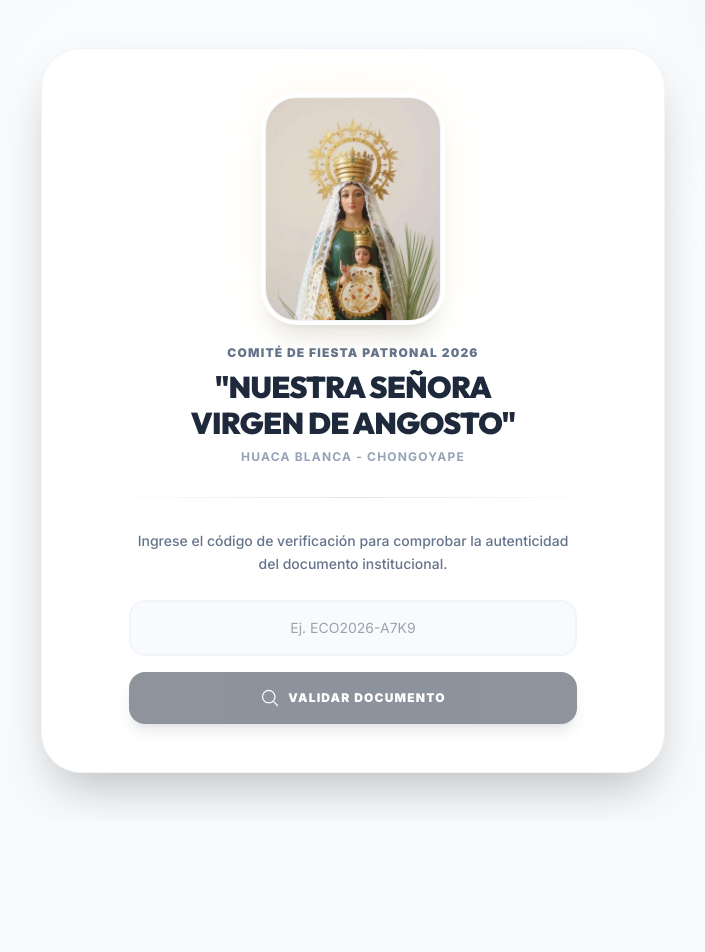
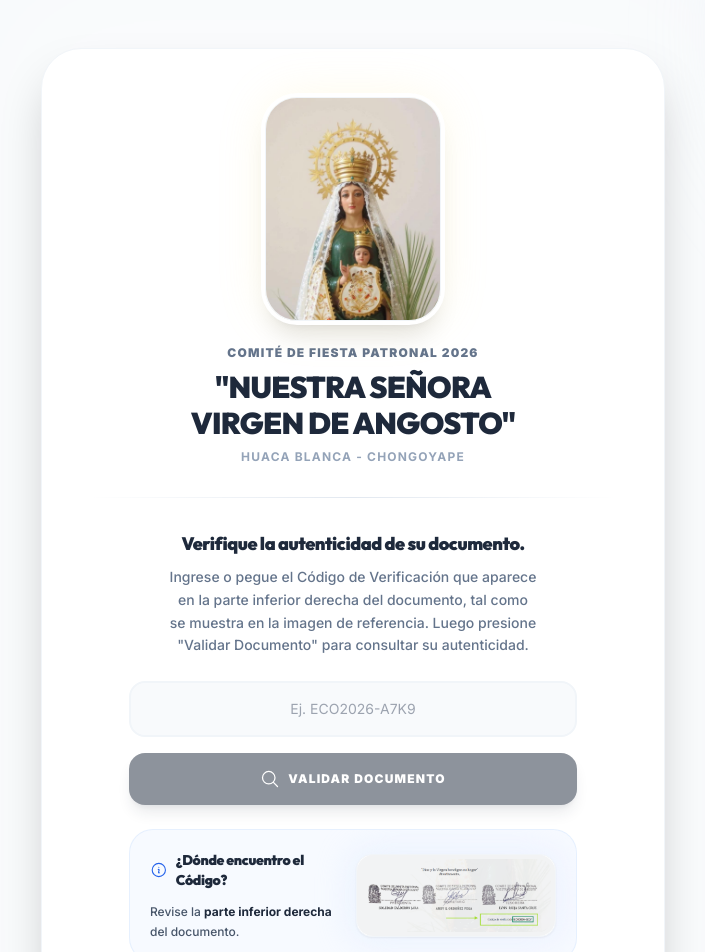
Before and after one commit to andycodev/control-oficios, a Vue app: page /validar in a window 1280 px wide. Shown: the top 952 px of the page, without its empty margins (287-992 px from the left). Before the commit the page ends 821 px from the top, so only its background shows below. Built offline with nearby package versions, Linux system fonts and the light colour scheme; no server answers; what @tanstack/vue-query would draw is missing.

Commit message:
mejorar validacion

```diff
--- a/src/views/Validar.vue
+++ b/src/views/Validar.vue
@@ -3,24 +3,26 @@
 
     <!-- Background decorations -->
     <div class="absolute -top-40 -right-40 w-96 h-96 rounded-full bg-slate-200/50 blur-3xl pointer-events-none"></div>
-    <div class="absolute top-1/2 left-1/2 -translate-x-1/2 -translate-y-1/2 w-full max-w-2xl h-full bg-white/40 blur-3xl pointer-events-none"></div>
+    <div
+      class="absolute top-1/2 left-1/2 -translate-x-1/2 -translate-y-1/2 w-full max-w-2xl h-full bg-white/40 blur-3xl pointer-events-none">
+    </div>
 
     <!-- Main Container -->
     <div class="flex-grow flex items-center justify-center p-4 sm:p-6 md:py-12 relative z-10 w-full max-w-2xl mx-auto">
 
-      <div class="w-full bg-white rounded-[2.5rem] shadow-2xl overflow-hidden transition-all duration-500 border border-slate-100 p-6 sm:p-10 md:p-12">
+      <div
+        class="w-full bg-white rounded-[2.5rem] shadow-2xl overflow-hidden transition-all duration-500 border border-slate-100 p-6 sm:p-10 md:p-12">
 
         <!-- HEADER INSTITUCIONAL -->
         <div class="flex flex-col items-center text-center mb-8 animate-in fade-in slide-in-from-top-4 duration-700">
 
           <!-- 1. Imagen de la Virgen -->
           <div class="relative mb-6 group">
-            <div class="absolute inset-0 bg-amber-200 rounded-[2rem] blur-xl opacity-20 group-hover:opacity-40 transition-opacity duration-500"></div>
-            <img
-              src="/images/virgen-de-angosto.jpg"
-              alt="Virgen de Angosto"
-              class="relative w-36 h-48 sm:w-44 sm:h-56 object-cover object-top rounded-[2rem] shadow-xl ring-4 ring-white border border-slate-100 transition-transform duration-500 group-hover:scale-[1.02]"
-            />
+            <div
+              class="absolute inset-0 bg-amber-200 rounded-[2rem] blur-xl opacity-20 group-hover:opacity-40 transition-opacity duration-500">
+            </div>
+            <img src="/images/virgen-de-angosto.jpg" alt="Virgen de Angosto"
+              class="relative w-36 h-48 sm:w-44 sm:h-56 object-cover object-top rounded-[2rem] shadow-xl ring-4 ring-white border border-slate-100 transition-transform duration-500 group-hover:scale-[1.02]" />
           </div>
 
           <!-- 2. Nombre del comité -->
@@ -28,7 +30,8 @@
             <h1 class="text-[11px] sm:text-xs font-black text-slate-500 uppercase tracking-widest leading-relaxed">
               Comité de Fiesta Patronal 2026
             </h1>
-            <h2 class="text-xl sm:text-3xl font-outfit font-black text-slate-800 uppercase tracking-tight text-balance leading-tight">
+            <h2
+              class="text-xl sm:text-3xl font-outfit font-black text-slate-800 uppercase tracking-tight text-balance leading-tight">
               "Nuestra Señora Virgen de Angosto"
             </h2>
             <h3 class="text-[10px] sm:text-xs font-bold text-slate-400 uppercase tracking-widest mt-1">
@@ -42,37 +45,78 @@
         <!-- BÚSQUEDA MANUAL -->
         <Transition name="fade" mode="out-in">
           <div v-if="!resultadoObtenido && !buscando" class="space-y-6 max-w-md mx-auto">
-            <div class="text-center">
-              <p class="text-sm text-slate-500 font-medium leading-relaxed">
-                Ingrese el código de verificación para comprobar la autenticidad del documento institucional.
+            <div class="text-center space-y-2 mb-6">
+              <h3 class="text-lg font-black text-slate-800 tracking-tight font-outfit">Verifique la autenticidad de su
+                documento.</h3>
+              <p class="text-sm text-slate-500 font-medium leading-relaxed text-balance">
+                Ingrese o pegue el Código de Verificación que aparece en la parte inferior derecha del documento, tal
+                como se muestra en la imagen de referencia. Luego presione "Validar Documento" para consultar su
+                autenticidad.
               </p>
             </div>
+
             <div class="space-y-4">
-              <input
-                v-model="codigoEntrada"
-                type="text"
-                placeholder="Ej. ECO2026-A7K9"
+              <input v-model="codigoEntrada" type="text" placeholder="Ej. ECO2026-A7K9"
                 class="w-full px-5 py-4 rounded-2xl border-2 border-slate-100 bg-slate-50 text-sm font-bold text-slate-700 outline-none transition duration-200 hover:border-slate-200 focus:bg-white focus:ring-4 focus:ring-slate-500/10 focus:border-slate-400 uppercase text-center tracking-widest placeholder:normal-case placeholder:tracking-normal placeholder:font-normal"
-                @keyup.enter="buscarDocumento()"
-              />
-              <button
-                @click="buscarDocumento()"
-                :disabled="!codigoEntrada || buscando"
-                class="w-full bg-slate-800 hover:bg-slate-900 text-white font-black text-xs uppercase tracking-widest py-4 rounded-2xl transition duration-200 disabled:opacity-50 flex justify-center items-center gap-2 shadow-lg shadow-slate-800/20"
-              >
+                @keyup.enter="buscarDocumento()" />
+              <button @click="buscarDocumento()" :disabled="!codigoEntrada || buscando"
+                class="w-full bg-slate-800 hover:bg-slate-900 text-white font-black text-xs uppercase tracking-widest py-4 rounded-2xl transition duration-200 disabled:opacity-50 flex justify-center items-center gap-2 shadow-lg shadow-slate-800/20">
                 <MagnifyingGlassIcon class="w-5 h-5" />
                 Validar Documento
               </button>
+            </div>
+
+            <!-- Ayuda visual: Dónde encontrar el código -->
+            <div class="mt-8 bg-blue-50/50 border border-blue-100/60 rounded-3xl p-5 overflow-hidden">
+              <div class="flex flex-col sm:flex-row gap-5 items-center">
+
+                <!-- Columna de Texto -->
+                <div class="flex-1 space-y-3 text-center sm:text-left">
+                  <div class="flex items-center justify-center sm:justify-start gap-2">
+                    <InformationCircleIcon class="w-5 h-5 text-blue-600" />
+                    <h4 class="font-black text-slate-800 text-sm tracking-tight font-outfit">¿Dónde encuentro el Código?
+                    </h4>
+                  </div>
+                  <p class="text-xs text-slate-600 leading-relaxed font-medium">
+                    Revise la <span class="font-bold text-slate-800">parte inferior derecha</span> del documento.
+                  </p>
+                </div>
+
+                <!-- Miniatura Clickable -->
+                <div class="w-full max-w-[200px] relative group cursor-pointer" @click="modalAyudaAbierto = true">
+                  <div
+                    class="absolute -inset-2 bg-gradient-to-r from-blue-100 to-indigo-100 rounded-3xl blur-lg opacity-40 group-hover:opacity-80 transition duration-300">
+                  </div>
+                  <div class="relative bg-white p-1 rounded-2xl shadow-sm border border-slate-100 overflow-hidden">
+                    <img src="/images/codigo-verificacion.png" alt="Miniatura del código"
+                      class="w-full h-auto rounded-xl object-cover opacity-90 group-hover:opacity-100 transition duration-300" />
+                    <div
+                      class="absolute inset-0 bg-slate-900/5 group-hover:bg-slate-900/10 transition duration-300 rounded-2xl">
+                    </div>
+                    <div
+                      class="absolute inset-0 flex items-center justify-center opacity-0 group-hover:opacity-100 transition duration-300">
+                      <div class="bg-blue-600 text-white p-2.5 rounded-full shadow-xl">
+                        <MagnifyingGlassIcon class="w-5 h-5" />
+                      </div>
+                    </div>
+                  </div>
+                </div>
+
+              </div>
             </div>
           </div>
 
           <!-- CARGANDO -->
           <div v-else-if="buscando" class="flex flex-col items-center justify-center py-10 space-y-4">
-            <svg class="animate-spin h-12 w-12 text-slate-800" xmlns="http://www.w3.org/2000/svg" fill="none" viewBox="0 0 24 24">
+            <svg class="animate-spin h-12 w-12 text-slate-800" xmlns="http://www.w3.org/2000/svg" fill="none"
+              viewBox="0 0 24 24">
               <circle class="opacity-20" cx="12" cy="12" r="10" stroke="currentColor" stroke-width="4"></circle>
-              <path class="opacity-80" fill="currentColor" d="M4 12a8 8 0 018-8V0C5.373 0 0 5.373 0 12h4zm2 5.291A7.962 7.962 0 014 12H0c0 3.042 1.135 5.824 3 7.938l3-2.647z"></path>
+              <path class="opacity-80" fill="currentColor"
+                d="M4 12a8 8 0 018-8V0C5.373 0 0 5.373 0 12h4zm2 5.291A7.962 7.962 0 014 12H0c0 3.042 1.135 5.824 3 7.938l3-2.647z">
+              </path>
             </svg>
-            <p class="text-xs text-slate-500 font-bold uppercase tracking-wider animate-pulse">Verificando autenticidad...</p>
+            <p class="text-xs text-slate-500 font-bold uppercase tracking-wider animate-pulse">Verificando
+              autenticidad...</p>
           </div>
 
           <!-- RESULTADOS -->
@@ -85,7 +129,8 @@
                 <div class="flex justify-center">
                   <div class="relative">
                     <div class="absolute inset-0 bg-emerald-400 blur-xl opacity-20 rounded-full"></div>
-                    <img src="/images/file-success.svg" alt="Éxito" class="relative w-20 h-20 sm:w-24 sm:h-24 drop-shadow-md" />
+                    <img src="/images/file-success.svg" alt="Éxito"
+                      class="relative w-20 h-20 sm:w-24 sm:h-24 drop-shadow-md" />
                   </div>
                 </div>
                 <h3 class="text-2xl sm:text-3xl font-black text-emerald-600 uppercase tracking-tight font-outfit">
@@ -96,33 +141,44 @@
               <!-- Tarjeta de Información -->
               <div class="bg-slate-50 border border-slate-100 rounded-[2rem] p-6 sm:p-8 space-y-5 shadow-inner">
                 <div class="flex flex-col border-b border-slate-200/70 pb-4">
-                  <span class="text-[10px] text-slate-400 uppercase tracking-widest font-black mb-1">Tipo de Documento</span>
-                  <span class="text-sm sm:text-base font-bold text-slate-800">{{ documento?.tipo || 'Documento Oficial' }}</span>
+                  <span class="text-[10px] text-slate-400 uppercase tracking-widest font-black mb-1">Tipo de
+                    Documento</span>
+                  <span class="text-sm sm:text-base font-bold text-slate-800">{{ documento?.tipo || 'Documento Oficial'
+                  }}</span>
                 </div>
 
                 <div class="flex flex-col border-b border-slate-200/70 pb-4">
                   <span class="text-[10px] text-slate-400 uppercase tracking-widest font-black mb-1">Dirigido a</span>
-                  <span class="text-sm sm:text-base font-bold text-slate-800">{{ documento?.destinatario || 'No especificado' }}</span>
+                  <span class="text-sm sm:text-base font-bold text-slate-800">
+                    {{ documento?.destinatario || 'No especificado' }}
+                  </span>
                 </div>
 
                 <div class="grid grid-cols-1 sm:grid-cols-2 gap-5 border-b border-slate-200/70 pb-4">
                   <div class="flex flex-col">
-                    <span class="text-[10px] text-slate-400 uppercase tracking-widest font-black mb-1">Correlativo</span>
-                    <span class="text-sm sm:text-base font-bold text-slate-800">{{ obtenerCodigoVisible(documento?.correlativo) }}</span>
+                    <span
+                      class="text-[10px] text-slate-400 uppercase tracking-widest font-black mb-1">Correlativo</span>
+                    <span class="text-sm sm:text-base font-bold text-slate-800">{{
+                      obtenerCodigoVisible(documento?.correlativo) }}</span>
                   </div>
                   <div class="flex flex-col">
-                    <span class="text-[10px] text-slate-400 uppercase tracking-widest font-black mb-1">Código de Verificación</span>
-                    <span class="text-sm sm:text-base font-black text-slate-800 font-outfit uppercase tracking-widest">{{ documento?.codigo_verificacion || 'N/A' }}</span>
+                    <span class="text-[10px] text-slate-400 uppercase tracking-widest font-black mb-1">Código de
+                      Verificación</span>
+                    <span
+                      class="text-sm sm:text-base font-black text-slate-800 font-outfit uppercase tracking-widest">{{
+                        documento?.codigo_verificacion || 'N/A' }}</span>
                   </div>
                 </div>
 
                 <div class="grid grid-cols-1 sm:grid-cols-2 gap-5">
                   <div v-if="documento?.creado_en" class="flex flex-col">
-                    <span class="text-[10px] text-slate-400 uppercase tracking-widest font-black mb-1">Fecha de Emisión</span>
+                    <span class="text-[10px] text-slate-400 uppercase tracking-widest font-black mb-1">Fecha de
+                      Emisión</span>
                     <span class="text-xs font-bold text-slate-600">{{ formatearFecha(documento.creado_en) }}</span>
                   </div>
                   <div class="flex flex-col">
-                    <span class="text-[10px] text-slate-400 uppercase tracking-widest font-black mb-1">Fecha de Consulta</span>
+                    <span class="text-[10px] text-slate-400 uppercase tracking-widest font-black mb-1">Fecha de
+                      Consulta</span>
                     <span class="text-xs font-bold text-slate-600">{{ fechaConsulta }}</span>
                   </div>
                 </div>
@@ -131,7 +187,9 @@
               <!-- Mensaje Institucional de Autenticidad -->
               <div class="text-center px-2 sm:px-8">
                 <p class="text-xs sm:text-sm text-slate-600 font-medium leading-relaxed italic">
-                  Este documento ha sido emitido oficialmente por el COMITÉ DE FIESTA PATRONAL 2026 "Nuestra Señora Virgen de Angosto" de Huaca Blanca - Chongoyape y su autenticidad ha sido verificada correctamente mediante este sistema.
+                  Este documento ha sido emitido oficialmente por el COMITÉ DE FIESTA PATRONAL 2026 "Nuestra Señora
+                  Virgen de Angosto" de Huaca Blanca - Chongoyape y su autenticidad ha sido verificada correctamente
+                  mediante este sistema.
                 </p>
               </div>
 
@@ -140,9 +198,10 @@
                   "Dios y la Virgen bendigan su hogar."
                 </h4>
 
-                <button @click="resetearVista" class="mx-auto text-[10px] font-black text-slate-400 hover:text-slate-700 uppercase tracking-widest transition-colors flex items-center justify-center gap-1.5 px-6 py-3 rounded-full hover:bg-slate-100">
-                   <ArrowPathIcon class="w-4 h-4" />
-                   Realizar otra consulta
+                <button @click="resetearVista"
+                  class="mx-auto text-[10px] font-black text-slate-400 hover:text-slate-700 uppercase tracking-widest transition-colors flex items-center justify-center gap-1.5 px-6 py-3 rounded-full hover:bg-slate-100">
+                  <ArrowPathIcon class="w-4 h-4" />
+                  Realizar otra consulta
                 </button>
               </div>
 
@@ -155,7 +214,8 @@
                 <div class="flex justify-center">
                   <div class="relative">
                     <div class="absolute inset-0 bg-red-400 blur-xl opacity-20 rounded-full"></div>
-                    <img src="/images/file-error.svg" alt="Error" class="relative w-20 h-20 sm:w-24 sm:h-24 drop-shadow-md" />
+                    <img src="/images/file-error.svg" alt="Error"
+                      class="relative w-20 h-20 sm:w-24 sm:h-24 drop-shadow-md" />
                   </div>
                 </div>
                 <h3 class="text-2xl sm:text-3xl font-black text-red-600 uppercase tracking-tight font-outfit">
@@ -163,18 +223,23 @@
                 </h3>
               </div>
 
-              <div class="bg-slate-50 border border-slate-100 rounded-[2rem] p-6 sm:p-8 text-center space-y-6 shadow-inner">
+              <div
+                class="bg-slate-50 border border-slate-100 rounded-[2rem] p-6 sm:p-8 text-center space-y-6 shadow-inner">
                 <p class="text-sm sm:text-base text-slate-700 font-medium leading-relaxed max-w-sm mx-auto">
-                  El documento consultado no registra una emisión oficial en el sistema del COMITÉ DE FIESTA PATRONAL 2026 "Nuestra Señora Virgen de Angosto" de Huaca Blanca - Chongoyape. Por lo tanto, no es posible confirmar su autenticidad ni que haya sido generado por este comité.
+                  El documento consultado no registra una emisión oficial en el sistema del COMITÉ DE FIESTA PATRONAL
+                  2026 "Nuestra Señora Virgen de Angosto" de Huaca Blanca - Chongoyape. Por lo tanto, no es posible
+                  confirmar su autenticidad ni que haya sido generado por este comité.
                 </p>
                 <div class="pt-6 border-t border-slate-200/70 inline-block px-8">
-                  <span class="block text-[10px] text-slate-400 uppercase tracking-widest font-black mb-1">Fecha de Consulta</span>
+                  <span class="block text-[10px] text-slate-400 uppercase tracking-widest font-black mb-1">Fecha de
+                    Consulta</span>
                   <span class="text-xs sm:text-sm font-bold text-slate-800">{{ fechaConsulta }}</span>
                 </div>
               </div>
 
               <div class="mt-8 text-center">
-                <button @click="resetearVista" class="mx-auto text-[10px] font-black text-slate-400 hover:text-slate-700 uppercase tracking-widest transition-colors flex items-center justify-center gap-1.5 px-6 py-3 rounded-full hover:bg-slate-100">
+                <button @click="resetearVista"
+                  class="mx-auto text-[10px] font-black text-slate-400 hover:text-slate-700 uppercase tracking-widest transition-colors flex items-center justify-center gap-1.5 px-6 py-3 rounded-full hover:bg-slate-100">
                   <ArrowPathIcon class="w-4 h-4" />
                   Realizar otra consulta
                 </button>
@@ -189,7 +254,8 @@
                 <div class="flex justify-center">
                   <div class="relative">
                     <div class="absolute inset-0 bg-amber-400 blur-xl opacity-20 rounded-full"></div>
-                    <img src="/images/file-warning.svg" alt="Advertencia" class="relative w-20 h-20 sm:w-24 sm:h-24 drop-shadow-md" />
+                    <img src="/images/file-warning.svg" alt="Advertencia"
+                      class="relative w-20 h-20 sm:w-24 sm:h-24 drop-shadow-md" />
                   </div>
                 </div>
                 <h3 class="text-2xl sm:text-3xl font-black text-amber-600 uppercase tracking-tight font-outfit">
@@ -197,18 +263,23 @@
                 </h3>
               </div>
 
-              <div class="bg-slate-50 border border-slate-100 rounded-[2rem] p-6 sm:p-8 text-center space-y-6 shadow-inner">
+              <div
+                class="bg-slate-50 border border-slate-100 rounded-[2rem] p-6 sm:p-8 text-center space-y-6 shadow-inner">
                 <p class="text-sm sm:text-base text-slate-700 font-medium leading-relaxed max-w-sm mx-auto">
-                  Este documento fue emitido originalmente por el COMITÉ DE FIESTA PATRONAL 2026 "Nuestra Señora Virgen de Angosto" de Huaca Blanca - Chongoyape; sin embargo, actualmente se encuentra ANULADO, por lo que ha perdido su validez y no debe utilizarse como documento oficial.
+                  Este documento fue emitido originalmente por el COMITÉ DE FIESTA PATRONAL 2026 "Nuestra Señora Virgen
+                  de Angosto" de Huaca Blanca - Chongoyape; sin embargo, actualmente se encuentra ANULADO, por lo que ha
+                  perdido su validez y no debe utilizarse como documento oficial.
                 </p>
                 <div class="pt-6 border-t border-slate-200/70 inline-block px-8">
-                  <span class="block text-[10px] text-slate-400 uppercase tracking-widest font-black mb-1">Fecha de Consulta</span>
+                  <span class="block text-[10px] text-slate-400 uppercase tracking-widest font-black mb-1">Fecha de
+                    Consulta</span>
                   <span class="text-xs sm:text-sm font-bold text-slate-800">{{ fechaConsulta }}</span>
                 </div>
               </div>
 
               <div class="mt-8 text-center">
-                <button @click="resetearVista" class="mx-auto text-[10px] font-black text-slate-400 hover:text-slate-700 uppercase tracking-widest transition-colors flex items-center justify-center gap-1.5 px-6 py-3 rounded-full hover:bg-slate-100">
+                <button @click="resetearVista"
+                  class="mx-auto text-[10px] font-black text-slate-400 hover:text-slate-700 uppercase tracking-widest transition-colors flex items-center justify-center gap-1.5 px-6 py-3 rounded-full hover:bg-slate-100">
                   <ArrowPathIcon class="w-4 h-4" />
                   Realizar otra consulta
                 </button>
@@ -221,6 +292,63 @@
       </div>
     </div>
 
+    <!-- Modal de Ayuda Visual -->
+    <Teleport to="body">
+      <Transition name="fade">
+        <div v-if="modalAyudaAbierto"
+          class="fixed inset-0 z-[9999] flex items-center justify-center p-4 bg-slate-900/80 backdrop-blur-sm"
+          @click.self="modalAyudaAbierto = false">
+          <div
+            class="bg-white rounded-[2rem] p-5 sm:p-6 w-full max-w-4xl shadow-2xl flex flex-col relative animate-in zoom-in-95 duration-200">
+
+            <div class="flex items-center justify-between mb-4 border-b border-slate-100 pb-4">
+              <div class="flex items-center gap-3">
+                <div class="bg-blue-50 text-blue-600 p-2 rounded-xl">
+                  <InformationCircleIcon class="w-6 h-6" />
+                </div>
+                <div>
+                  <h3 class="font-black text-slate-800 uppercase text-sm sm:text-base tracking-tight font-outfit">Código
+                    de Verificación</h3>
+                  <p class="text-[10px] sm:text-xs text-slate-400 font-bold uppercase tracking-wider mt-0.5">Ubicación
+                    en el documento oficial</p>
+                </div>
+              </div>
+              <button @click="modalAyudaAbierto = false"
+                class="p-2 hover:bg-slate-100 rounded-xl text-slate-400 hover:text-slate-600 transition-colors">
+                <XCircleIcon class="w-6 h-6 sm:w-7 sm:h-7" />
+              </button>
+            </div>
+
+            <div
+              class="relative bg-slate-50 border border-slate-100 rounded-2xl overflow-hidden flex-1 min-h-[40vh] flex">
+              <div
+                class="w-full overflow-auto overscroll-contain flex justify-start sm:justify-center items-center p-2 sm:p-4"
+                dir="rtl">
+                <div class="relative min-w-[550px] sm:min-w-0 sm:max-w-full flex-shrink-0" dir="ltr">
+                  <img src="/images/codigo-verificacion.png" alt="Ejemplo ampliado"
+                    class="w-full sm:w-auto sm:max-w-full h-auto max-h-[70vh] object-contain rounded-xl shadow-sm mx-auto" />
+                  <div class="absolute bottom-[10%] right-[10%] sm:bottom-[12%] sm:right-[12%] pointer-events-none">
+                    <span class="flex h-5 w-5 sm:h-6 sm:w-6">
+                      <span
+                        class="animate-ping absolute inline-flex h-full w-full rounded-full bg-blue-400 opacity-75"></span>
+                      <span
+                        class="relative inline-flex rounded-full h-5 w-5 sm:h-6 sm:w-6 bg-blue-500 shadow-xl shadow-blue-500/50 border-2 border-white"></span>
+                    </span>
+                  </div>
+                </div>
+              </div>
+            </div>
+
+            <div class="mt-5 flex justify-center">
+              <button @click="modalAyudaAbierto = false"
+                class="bg-slate-800 hover:bg-slate-900 text-white font-extrabold px-8 py-3.5 rounded-xl text-xs uppercase tracking-widest transition duration-150 active:scale-95 shadow-lg shadow-slate-800/10">
+                Entendido
+              </button>
+            </div>
+          </div>
+        </div>
+      </Transition>
+    </Teleport>
   </div>
 </template>
 
@@ -228,7 +356,7 @@
 import { ref, onMounted, computed } from 'vue'
 import { useRoute } from 'vue-router'
 import { supabase } from '@/lib/supabaseClient'
-import { MagnifyingGlassIcon, ArrowPathIcon } from '@heroicons/vue/24/outline'
+import { MagnifyingGlassIcon, ArrowPathIcon, InformationCircleIcon, XCircleIcon } from '@heroicons/vue/24/outline'
 
 const route = useRoute()
 const codigoEntrada = ref('')
@@ -237,6 +365,7 @@ const resultadoObtenido = ref(false)
 const documento = ref(null)
 const errorValidacionToken = ref(false)
 const fechaConsulta = ref('')
+const modalAyudaAbierto = ref(false)
 
 const estadoValidacion = computed(() => {
   if (!documento.value) return 'NO_VALIDO'
```
Also changed, not shown: public/images/codigo-verificacion.png (added).
